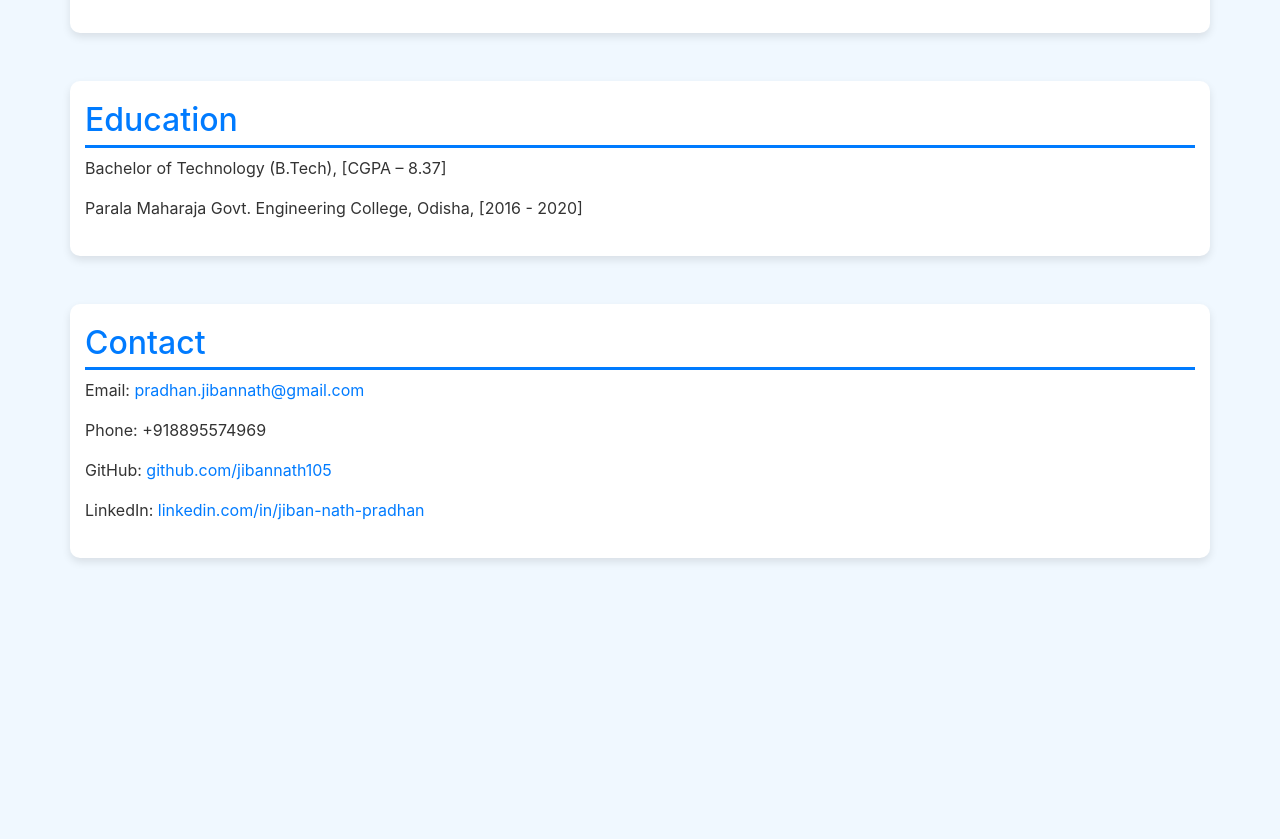
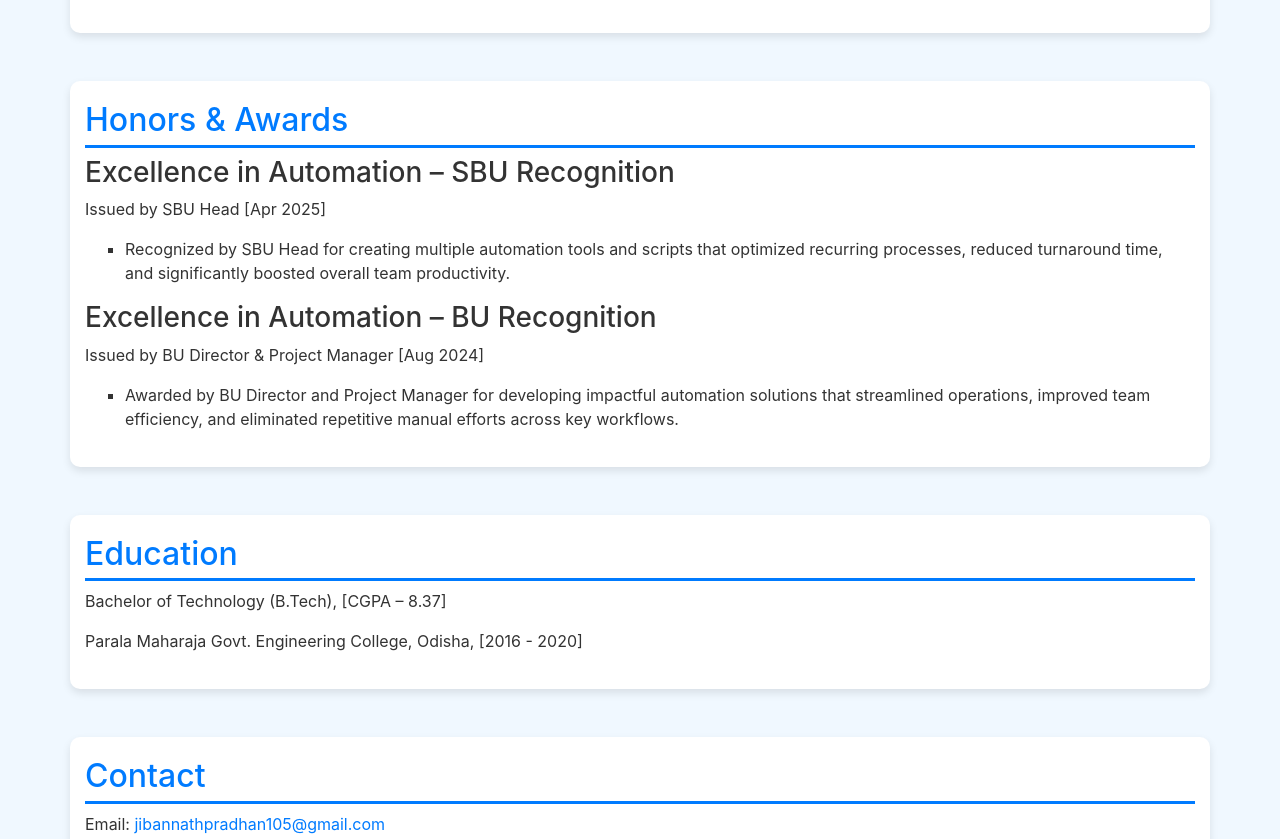
Before and after one commit to jibannath105/portfolio, a plain HTML site: page index.html in a window 1280 px wide. Shown: the part 1661-2500 px from the top of the page. Before the commit the page ends 2239 px from the top, so only its background shows below. Drawn offline with nearby package versions, Linux system fonts and the light colour scheme.

Commit message:
Update index.html

```diff
--- a/index.html
+++ b/index.html
@@ -65,7 +65,7 @@
 
 <section id="about" class="container mt-5">
     <h2>About Me</h2>
-    <p>Dedicated and efficient Java developer with 3 years of experience in application layers, presentation layers, and databases. Currently working at Cognizant as an Associate.</p>
+    <p>Dedicated and efficient Java developer with 3+ years of experience in application layers, presentation layers, and databases. Currently working at Cognizant as an Associate.</p>
 </section>
 
 <section id="skills" class="container mt-5">
@@ -75,7 +75,7 @@
         <li>Web Technologies: HTML5, CSS3, JavaScript (Certified By Naresh IT)</li>
         <li>Database: Oracle 19c (Certified By Naresh IT), MySQL</li>
         <li>Frameworks: Spring MVC, Hibernate</li>
-        <li>Development Tools: Git, Postman, Eclipse, Spring Tools Suite, IBM Sterling OMS</li>
+        <li>Development Tools: Git, Postman, Eclipse, IntelliJ IDEA, VS Code, Spring Tools Suite, IBM Sterling OMS</li>
         <li>Monitoring Tools: Kibana, Grafana, AppDynamics</li>
     </ul>
 </section>
@@ -118,6 +118,20 @@
     </ul>
 </section>
 
+<section id="honors&awards" class="container mt-5">
+    <h2>Honors & Awards</h2>
+    <h3>Excellence in Automation – SBU Recognition</h3>
+    <p>Issued by SBU Head [Apr 2025]</p>
+    <ul>
+        <li>Recognized by SBU Head for creating multiple automation tools and scripts that optimized recurring processes, reduced turnaround time, and significantly boosted overall team productivity.</li>
+    </ul>
+    <h3>Excellence in Automation – BU Recognition</h3>
+    <p>Issued by BU Director & Project Manager [Aug 2024]</p>
+    <ul>
+        <li>Awarded by BU Director and Project Manager for developing impactful automation solutions that streamlined operations, improved team efficiency, and eliminated repetitive manual efforts across key workflows.</li>
+    </ul>
+</section>
+
 <section id="education" class="container mt-5">
     <h2>Education</h2>
     <p>Bachelor of Technology (B.Tech), [CGPA – 8.37]</p>
@@ -126,7 +140,7 @@
 
 <section id="contact" class="container mt-5">
     <h2>Contact</h2>
-    <p>Email: <a href="mailto:pradhan.jibannath@gmail.com">pradhan.jibannath@gmail.com</a></p>
+    <p>Email: <a href="mailto:jibannathpradhan105@gmail.com">jibannathpradhan105@gmail.com</a></p>
     <p>Phone: +918895574969</p>
     <p>GitHub: <a href="https://github.com/jibannath105">github.com/jibannath105</a></p>
     <p>LinkedIn: <a href="http://www.linkedin.com/in/jiban-nath-pradhan">linkedin.com/in/jiban-nath-pradhan</a></p>
```
